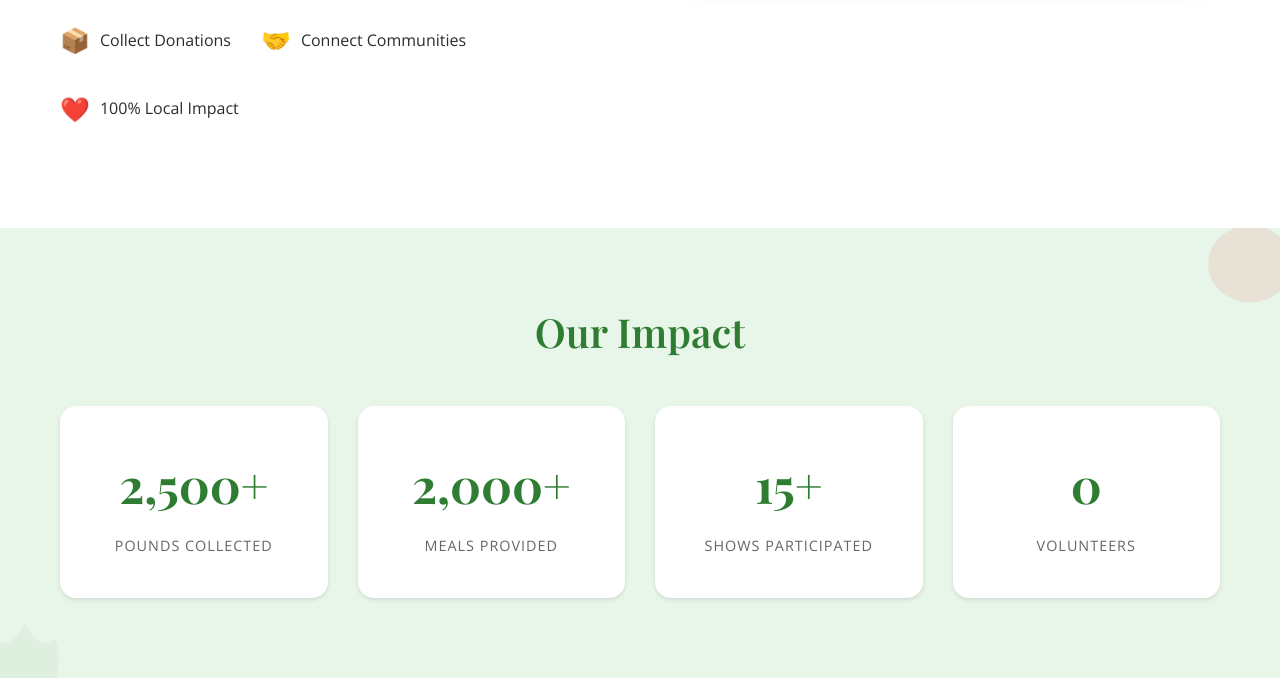
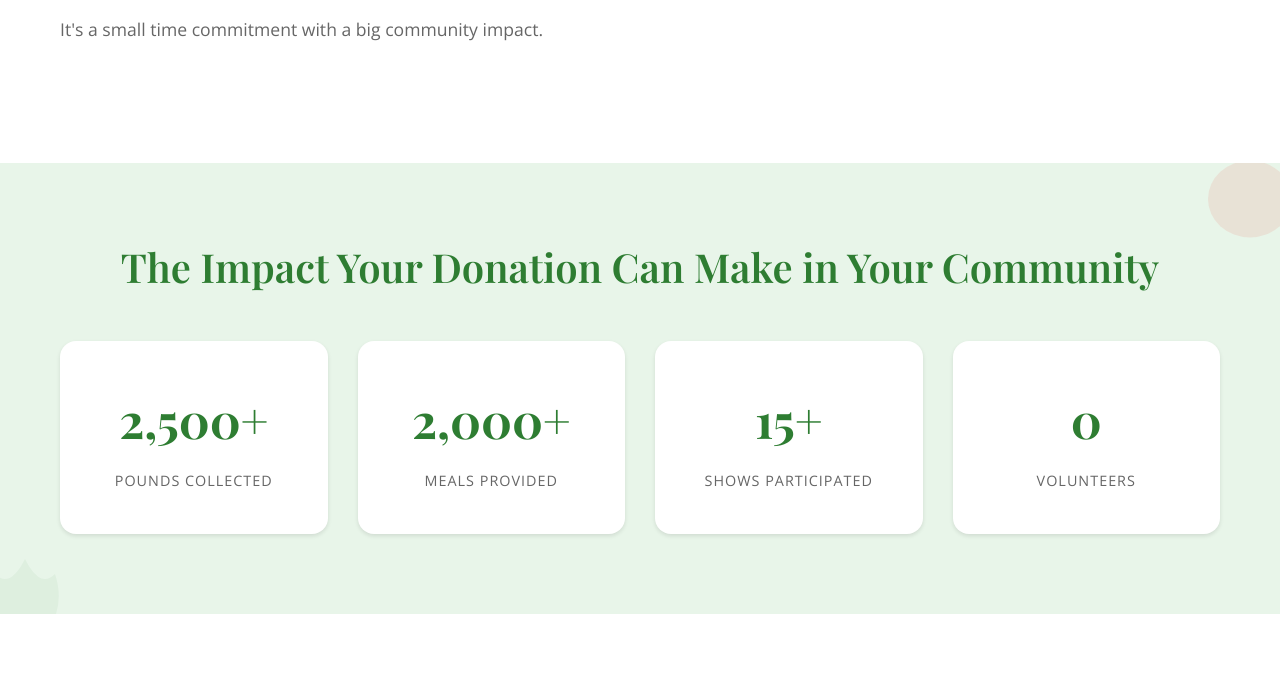
Before and after one commit to brianhaggis/hoh-food-drive, a Python web app: template templates/index.html in a window 1280 px wide. Shown: the part 1463-2142 px from the top of the page. Run offline with Jinja, Linux system fonts and the light colour scheme; the template is opened without the code that fills it, so the values that code supplies are empty.

Commit message:
Update content: bio, footer, impact heading, styling
- Add condensed 150-word bio from presskit
- Bold "House of Hamill" throughout
- Change contact email to volunteers@houseofhamill.com
- Remove Press Kit link from footer
- Dynamic copyright year
- Change "Our Impact" to "The Impact Your Donation Can Make..."
- Make "Volunteer & Get Two Free Tickets" bigger and green
- Add line break after "...with your free tickets!"
- Remove mission highlight icons

Co-Authored-By: Claude Opus 4.5 <noreply@anthropic.com>

```diff
--- a/static/css/style.css
+++ b/static/css/style.css
@@ -309,6 +309,13 @@ img {
     margin-bottom: 20px;
     color: var(--color-text-light);
     font-size: 1.1rem;
+}
+
+.volunteer-heading {
+    font-size: 1.8rem;
+    color: var(--color-primary);
+    margin-top: 30px;
+    margin-bottom: 15px;
 }
 
 .mission-highlights {
--- a/static/js/app.js
+++ b/static/js/app.js
@@ -16,6 +16,10 @@ document.addEventListener('DOMContentLoaded', () => {
     fetchStats();
     initSlideshow();
     initMobileNav();
+
+    // Set current year in footer
+    const yearEl = document.getElementById('current-year');
+    if (yearEl) yearEl.textContent = new Date().getFullYear();
 });
 
 // Mobile navigation toggle
--- a/templates/index.html
+++ b/templates/index.html
@@ -57,23 +57,10 @@
                 <div class="about-text">
                     <h2>Fighting Hunger, One Show at a Time</h2>
                     <p>1 in 8 Americans faces food insecurity. That's over 44 million people — including 13 million children — who don't know where their next meal will come from. We believe live music can be a force for change.</p>
-                    <p>At every House of Hamill show, we collect non-perishable food items for local food banks and pantries. With volunteer help at each venue, we ensure donations go directly to families in that community who need them most.</p>
-                    <h3 style="margin-top: 25px;">Volunteer & Get Two Free Tickets</h3>
-                    <p>We need one volunteer per show to set up the donation station beforehand, then collect and deliver the food afterward. During the concert? <strong>You're in the audience enjoying the show with your free tickets!</strong> It's a small time commitment with a big community impact.</p>
-                    <div class="mission-highlights">
-                        <div class="highlight-item">
-                            <span class="highlight-icon">📦</span>
-                            <span>Collect Donations</span>
-                        </div>
-                        <div class="highlight-item">
-                            <span class="highlight-icon">🤝</span>
-                            <span>Connect Communities</span>
-                        </div>
-                        <div class="highlight-item">
-                            <span class="highlight-icon">❤️</span>
-                            <span>100% Local Impact</span>
-                        </div>
-                    </div>
+                    <p>At every <strong>House of Hamill</strong> show, we collect non-perishable food items for local food banks and pantries. With volunteer help at each venue, we ensure donations go directly to families in that community who need them most.</p>
+                    <h3 class="volunteer-heading">Volunteer & Get Two Free Tickets</h3>
+                    <p>We need one volunteer per show to set up the donation station beforehand, then collect and deliver the food afterward. During the concert? <strong>You're in the audience enjoying the show with your free tickets!</strong></p>
+                    <p>It's a small time commitment with a big community impact.</p>
                 </div>
                 <div class="about-image">
                     <div class="slideshow-container" id="homepage-slideshow">
@@ -89,7 +76,7 @@
     <!-- Impact Stats Section -->
     <section id="impact" class="impact-section">
         <div class="container">
-            <h2>Our Impact</h2>
+            <h2>The Impact Your Donation Can Make in Your Community</h2>
             <div class="stats-grid">
                 <div class="stat-card">
                     <span class="stat-number" id="stat-pounds">2,500+</span>
@@ -153,8 +140,8 @@
     <!-- Music Section -->
     <section id="music" class="music-section">
         <div class="container">
-            <h2>About House of Hamill</h2>
-            <p class="section-subtitle">Award-winning Celtic-Americana trio Rose Baldino, Brian Buchanan & Caroline Browning. 2024 John Lennon Songwriting Contest Grand Prize winners.</p>
+            <h2>About <strong>House of Hamill</strong></h2>
+            <p class="section-subtitle"><strong>House of Hamill</strong> is a Pennsylvania-based Celtic-Americana trio born from serendipity. When cancelled flights at the 2014 Folk Alliance conference brought fiddler Rose Baldino and multi-instrumentalist Brian Buchanan together, their chemistry was instant. Years later, another flight cancellation introduced bassist Caroline Browning—and the trio clicked. Now festival favorites nationwide, they won the 2024 John Lennon Songwriting Contest Grand Prize (Folk) for "Banks of the Brandywine," while their violin cover of "Sweet Child O' Mine" has amassed over 16 million views. Their album <em>Wildfire</em> topped the FAI Folk Charts in August 2024. Live shows feature original jigs and reels, soaring three-part harmonies, and the kind of storytelling that makes every audience feel like family.</p>
             <div class="spotify-embed">
                 <iframe style="border-radius:12px" src="https://open.spotify.com/embed/album/2h7Kha1fiIdVhwfETeqEvU?utm_source=generator&theme=0" width="100%" height="352" frameBorder="0" allowfullscreen="" allow="autoplay; clipboard-write; encrypted-media; fullscreen; picture-in-picture" loading="lazy"></iframe>
             </div>
@@ -222,14 +209,13 @@
         <div class="container">
             <div class="footer-content">
                 <div class="footer-brand">
-                    <h3>House of Hamill</h3>
+                    <h3><strong>House of Hamill</strong></h3>
                     <p>Rose Baldino, Brian Buchanan & Caroline Browning — award-winning Celtic-Americana, fighting hunger one show at a time.</p>
                 </div>
                 <div class="footer-links">
                     <h4>Connect</h4>
                     <a href="https://www.houseofhamill.com" target="_blank">Official Website</a>
-                    <a href="https://www.houseofhamill.com/presskit" target="_blank">Press Kit</a>
-                    <a href="mailto:houseofhamill@gmail.com">Contact</a>
+                    <a href="mailto:volunteers@houseofhamill.com">Contact</a>
                 </div>
                 <div class="footer-social">
                     <h4>Follow Us</h4>
@@ -241,7 +227,7 @@
                 </div>
             </div>
             <div class="footer-bottom">
-                <p>&copy; 2025 House of Hamill Food Drive. All rights reserved.</p>
+                <p>&copy; <span id="current-year"></span> <strong>House of Hamill</strong> Food Drive. All rights reserved.</p>
             </div>
         </div>
     </footer>
```
